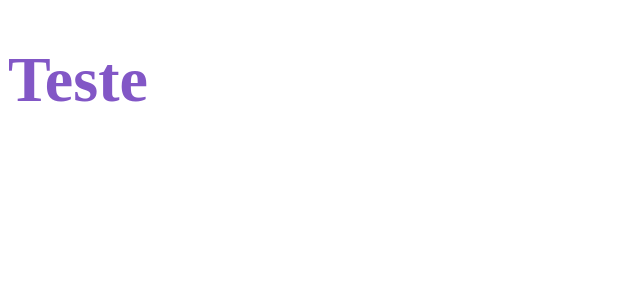
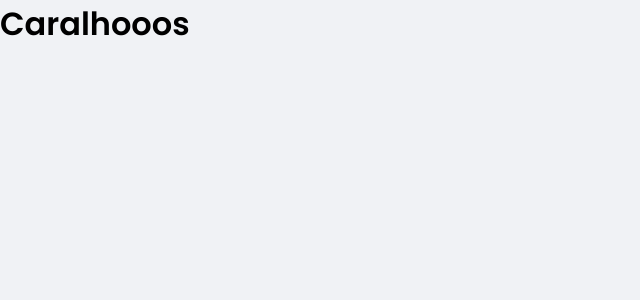
Before and after one commit to ValdielsonSiqueira/dtmoney, a React (Create React App) app: page / in a window 1280 px wide. Shown: the top 300 px of the page, without its empty margins (0-640 px from the left). Built offline with nearby package versions, Linux system fonts and the light colour scheme.

Commit message:
feat(product): adicionado estilos padroes

```diff
--- a/public/index.html
+++ b/public/index.html
@@ -1,10 +1,14 @@
 <!DOCTYPE html>
 <html lang="en">
   <head>
+    <link rel="preconnect" href="https://fonts.googleapis.com">
+    <link rel="preconnect" href="https://fonts.gstatic.com" crossorigin>
     <meta charset="utf-8" />
     <link rel="icon" href="%PUBLIC_URL%/favicon.ico" />
     <meta name="viewport" content="width=device-width, initial-scale=1" />
+    <link rel="shortcut icon" href="favicon.png" type="image/png">
     <title>dtMoney</title>
+    <link href="https://fonts.googleapis.com/css2?family=Poppins:wght@400;600&display=swap" rel="stylesheet">
   </head>
   <body>
     <noscript>You need to enable JavaScript to run this app.</noscript>
--- a/src/App.tsx
+++ b/src/App.tsx
@@ -1,14 +1,10 @@
-import styled from 'styled-components';
-
-const Title = styled.h1`
-  color: #8257c6;
-  font-size: 64px;
-`;
+import { GlobalStyle } from './styles/global';
 
 export function App() {
   return (
     <div className="App">
-      <Title>Teste</Title>
+      <GlobalStyle />
+      <h1>Caralhooos</h1>
     </div>
   );
 }
--- /dev/null
+++ b/src/styles/global.ts
@@ -0,0 +1,52 @@
+import { createGlobalStyle } from 'styled-components';
+
+export const GlobalStyle = createGlobalStyle`
+:root {
+  --background: #f0f2f5;
+  --red: #e52e4d;
+  --blue: #5429cc;
+  --blue-light: #6933ff;
+  --text-title: #363f5f;
+  --text-body: #969cb3;
+  --shape: #ffffff;
+
+}
+  * {
+    margin: 0;
+    padding: 0;
+    box-sizing: border-box;
+  }
+
+  html {
+    @media(max-width: 1080px) {
+      font-size: 93.75%;
+    }
+
+    @media(max-width: 720px) {
+      font-size: 87.5%;
+    }
+  }
+
+  body {
+    background: var(--background);
+    --webkit-font-smoothing: antialiased;
+  }
+
+  body, input, textarea, button {
+    font-family: "Poppins", sans-serif;
+    font-weight: 400;
+  }
+
+  h1, h2, h3, h4, h5, h6, strong {
+    font-weight: 600;
+  }
+
+  button {
+    cursor: pointer;
+  }
+
+  [disabled] {
+    opacity: 0.6;
+    cursor: not-allowed;
+  }
+`;
```
Also changed, not shown: src/index.tsx (+4 -4 lines).
